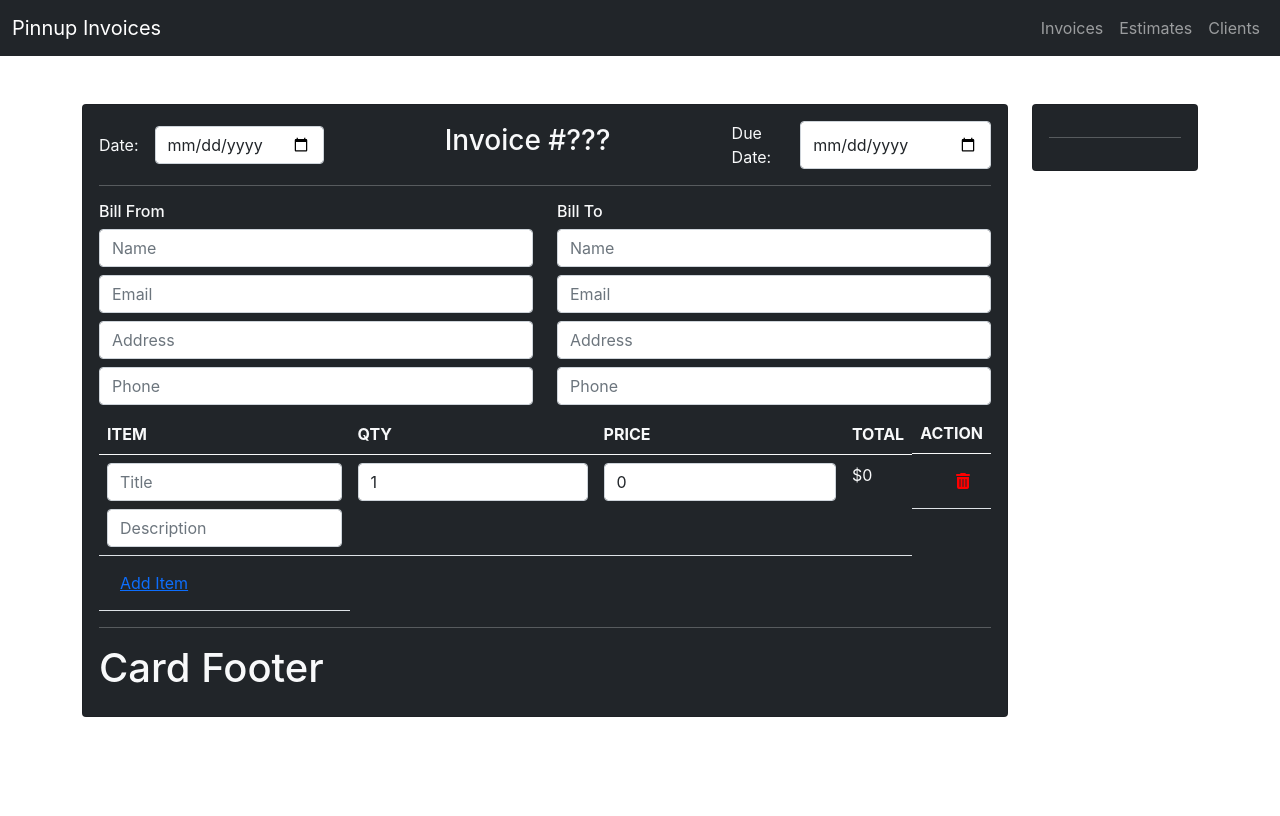
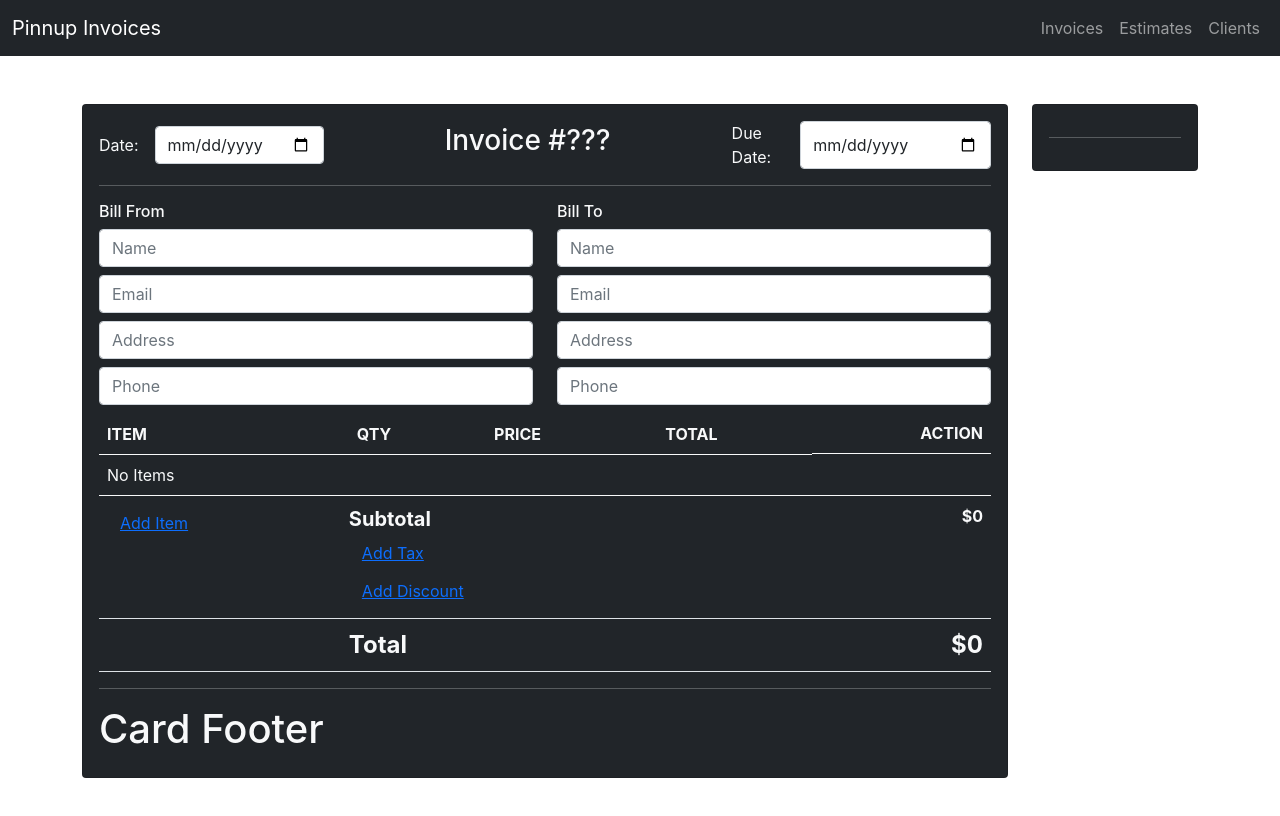
Before and after one commit to IslandTeki18/invoice-web-client, a React (Vite) app: page /invoices/new-invoice in a window 1280 px wide. Shown: the top 816 px of the page. Built offline with nearby package versions, Linux system fonts and the light colour scheme.

Commit message:
action: finished item seciton, tested functionality, finished with basic design

```diff
--- a/src/components/createInvoiceCard/createInvoiceCardItems/CreateInvoiceCardItems.jsx
+++ b/src/components/createInvoiceCard/createInvoiceCardItems/CreateInvoiceCardItems.jsx
@@ -3,7 +3,6 @@ import "./CreateInvoiceCardItems.scss";
 import Input from "../../input/Input";
 
 const CreateInvoiceCardItems = () => {
-  // TODO: Remove all of the console logs
   const [item, setItem] = useState({
     title: "",
     description: "",
@@ -11,17 +10,49 @@ const CreateInvoiceCardItems = () => {
     price: 0,
     total: 0,
   });
-  const [itemArray, setItemArray] = useState([item]);
-  console.log("Items: ", itemArray);
+  const [itemArray, setItemArray] = useState([]);
+  const [itemsAndTotal, setItemsAndTotal] = useState({
+    items: itemArray,
+    tax: "tax",
+    discount: "discount",
+    subTotal: 0,
+    grandTotal: 0,
+  });
+  useEffect(() => {
+    calculateSubTotal();
+    calculateGrandTotal();
+  }, [itemArray]);
 
-  function calculateTotalFromPrice(price) {
-    const quanity = item.quanity;
-    let total = quanity * price;
-    return total;
+  function calculateItemTotal(price, qty) {
+    return Number(qty * price);
+  }
+  function calculateSubTotal() {
+    if (!itemArray) return itemsAndTotal.subTotal;
+    let subTotal = itemArray.reduce((prev, curr) => prev + curr.total, 0);
+    setItemsAndTotal((prevState) => {
+      return {
+        ...prevState,
+        subTotal: subTotal,
+      };
+    });
+    return itemsAndTotal.subTotal;
+  }
+  function calculateGrandTotal() {
+    if (!itemArray) return itemsAndTotal.grandTotal;
+    let grandTotal = itemArray.reduce((prev, curr) => prev + curr.total, 0);
+    // Add tax object
+    // Add discount object
+    setItemsAndTotal((prevState) => {
+      return {
+        ...prevState,
+        grandTotal: grandTotal,
+      };
+    });
+    return itemsAndTotal.grandTotal;
   }
   function createNewItems() {
     const createdItem = item;
-    createdItem.total = calculateTotalFromPrice(createdItem.price);
+    createdItem.total = calculateItemTotal(createdItem.price);
     let newArray = [...itemArray];
     newArray.push(createdItem);
     setItemArray(newArray);
@@ -43,7 +74,7 @@ const CreateInvoiceCardItems = () => {
   function renderItems() {
     if (isNaN(!itemArray)) return;
     return itemArray.map((item, index) => (
-      <tr key={`item-${index}`}>
+      <tr key={`item-${index}`} className="border-bottom border-bottom-dashed">
         <td>
           <div className="title-description">
             <Input
@@ -85,9 +116,9 @@ const CreateInvoiceCardItems = () => {
             id="invoice-price-input"
           />
         </td>
-        <td>${item.total}</td>
-        <td className="d-flex justify-content-end">
-          <button className="btn btn-link" onClick={removeItem}>
+        <td>${(item.total = calculateItemTotal(item.price, item.quanity))}</td>
+        <td className="text-end">
+          <button className="btn btn-link" onClick={() => removeItem(index)}>
             <i className="fa-solid fa-trash-can color-trash" />
           </button>
         </td>
@@ -113,18 +144,55 @@ const CreateInvoiceCardItems = () => {
             {itemArray.length > 0 ? (
               renderItems()
             ) : (
-              <tr>
+              <tr className="border-bottom border-bottom-dashed">
                 <td colSpan={5}>No Items</td>
               </tr>
             )}
-            <tr>
-              <td>
+          </tbody>
+          <tfoot>
+            <tr className="border-top border-top-dashed align-top fs-6 fw-bolder text-gray-700">
+              <th className="text-primary">
                 <button className="btn btn-link" onClick={createNewItems}>
                   Add Item
                 </button>
-              </td>
+              </th>
+              <th
+                colSpan="2"
+                className="border-bottom border-bottom-dashed ps-0"
+              >
+                <div className="d-flex flex-column align-items-start">
+                  <div className="fs-5">Subtotal</div>
+                  <button
+                    className="btn btn-link"
+                    onClick={() => alert("Coming Soon")}
+                  >
+                    Add Tax
+                  </button>
+                  <button
+                    className="btn btn-link"
+                    onClick={() => alert("Coming Soon")}
+                  >
+                    Add Discount
+                  </button>
+                </div>
+              </th>
+              <th
+                colSpan="2"
+                className="border-bottom border-bottom-dashed text-end"
+              >
+                ${itemsAndTotal.subTotal}
+              </th>
             </tr>
-          </tbody>
+            <tr className="align-top fw-bolder text-gray-700">
+              <th></th>
+              <th colSpan="2" className="fs-4 ps-0">
+                Total
+              </th>
+              <th colSpan="2" className="text-end fs-4 text-nowrap">
+                ${itemsAndTotal.grandTotal}
+              </th>
+            </tr>
+          </tfoot>
         </table>
       </div>
     </div>
```
Also changed, not shown: 2 other files (tests, documents, lock files or other folders).
